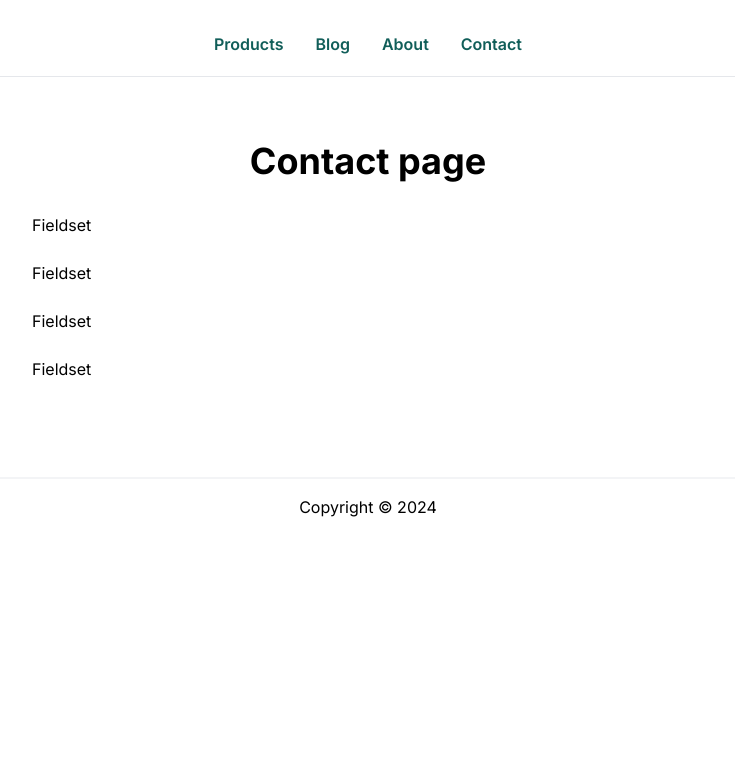
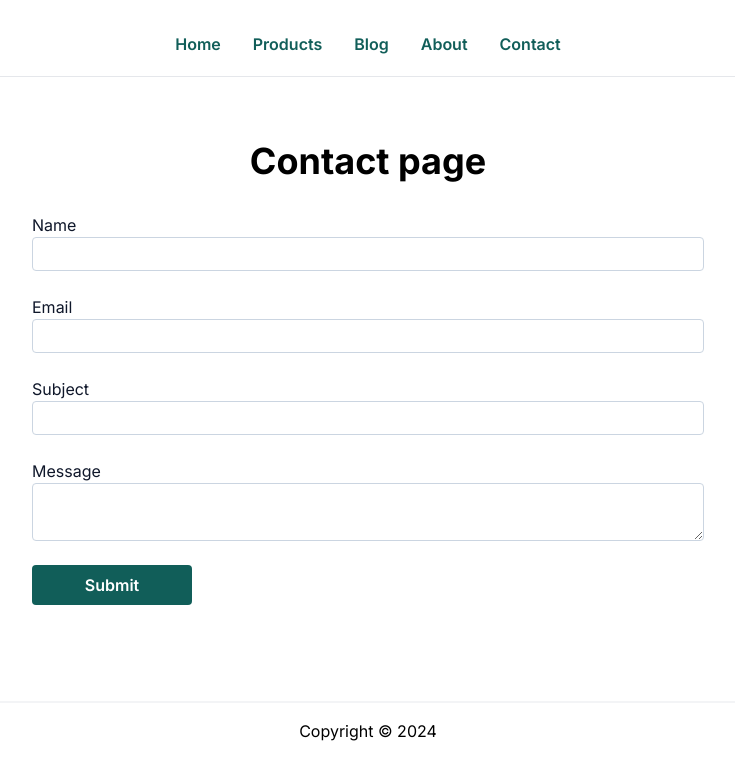
Before and after one commit to ristotoldsep/headless-wordpress, a Next.js app: page /contact in a window 1280 px wide. Shown: the top 780 px of the page, without its empty margins (272-1007 px from the left). Built offline with nearby package versions, Linux system fonts and the light colour scheme.

Commit message:
Updated project

```diff
--- /dev/null
+++ b/src/app/[slug]/page.js
@@ -0,0 +1,16 @@
+import React from 'react'
+
+const Page = () => {
+  return (
+    <div className='container mx-auto p-8 pb-16'>
+    <section>
+        <h1 className='text-4xl bold text-center font-bold mb-8'>About us</h1>
+        <div>
+            <p>Lorem ipsum</p>
+        </div>
+    </section>
+</div>
+  )
+}
+
+export default Page
--- a/src/app/components/Fieldset.js
+++ b/src/app/components/Fieldset.js
@@ -1,9 +1,13 @@
-import React from 'react'
+// Fieldset.js
 
-const Fieldset = () => {
+import React from 'react';
+
+const Fieldset = ({ children }) => {
   return (
-    <div>Fieldset</div>
-  )
-}
+    <div className='flex flex-col'>
+      {children}
+    </div>
+  );
+};
 
-export default Fieldset
+export default Fieldset;
--- a/src/app/components/Input.js
+++ b/src/app/components/Input.js
@@ -1,7 +1,19 @@
-const Input = ({ required, type, name, id, className }) => {
-    return (
-        <input required={required} type={type} name={name} id={id} className={`border rounded border-slate-300 outline-0 py-1 px-3 hover:border-slate-900 focus:border-slate-900 ${className || ''}`} />
-    )
-}
+//Input.js
 
-export default Input
+const Input = ({ required, type, name, id, className, value, onChange }) => {
+  return (
+    <input
+      required={required}
+      type={type}
+      name={name}
+      id={id}
+      className={`border rounded border-slate-300 outline-0 py-1 px-3 hover:border-slate-900 focus:border-slate-900 ${
+        className || ""
+      }`}
+      value={value}
+      onChange={onChange}
+    />
+  );
+};
+
+export default Input;
--- a/src/app/components/Navigation.js
+++ b/src/app/components/Navigation.js
@@ -4,6 +4,9 @@ import Link from "next/link";
 const Navigation = () => {
   return (
     <nav className="flex justify-center gap-8 mb-5">
+      <Link href="/" className="font-semibold text-teal-800">
+        Home
+      </Link>
       <Link href="/products" className="font-semibold text-teal-800">
         Products
       </Link>
--- a/src/app/components/Textarea.js
+++ b/src/app/components/Textarea.js
@@ -1,9 +1,18 @@
-import React from 'react'
+// Textarea.js
 
-const Textarea = () => {
-  return (
-    <div>Textarea</div>
-  )
-}
+import React from 'react';
 
-export default Textarea
+const Textarea = ({ required, name, id, className, value, onChange }) => {
+    return (
+        <textarea
+            name={name}
+            required={required}
+            id={id}
+            className={`border rounded border-slate-300 outline-0 py-1 px-3 hover:border-slate-900 focus:border-slate-900 ${className || ''}`}
+            value={value}
+            onChange={onChange}
+        />
+    );
+};
+
+export default Textarea;
--- a/src/app/contact/Form.js
+++ b/src/app/contact/Form.js
@@ -1,57 +1,127 @@
 'use client'
+// Form.js
 
-import Input from "../components/Input"
-import Textarea from "../components/Textarea"
-import Fieldset from "../components/Fieldset"
-import Button from "../components/Button"
+import React, { useState } from 'react';
+import Input from "../components/Input";
+import Textarea from "../components/Textarea";
+import Fieldset from "../components/Fieldset";
+import Button from "../components/Button";
 
-const INPUT = 'INPUT';
-const TEXTAREA = 'TEXTAREA';
-
-const fields = [
+const initialFields = [
   {
     label: 'Name',
-    component: 'INPUT',
     type: 'text',
-    name: 'full_name',
-    id: 'full_name'
+    name: 'your-name',
+    id: 'your-name',
+    value: ''
   },
   {
     label: 'Email',
-    component: 'INPUT',
     type: 'email',
-    name: 'email',
-    id: 'email'
+    name: 'your-email',
+    id: 'your-email',
+    value: ''
   },
   {
     label: 'Subject',
-    component: 'INPUT',
     type: 'text',
-    name: 'subject',
-    id: 'subject'
+    name: 'your-subject',
+    id: 'your-subject',
+    value: ''
   },
   {
     label: 'Message',
-    component: 'TEXTAREA',
-    type: 'text',
-    name: 'message',
-    id: 'message'
+    type: 'textarea',
+    name: 'your-message',
+    id: 'your-message',
+    value: ''
   },
-
-]
+];
 
 const Form = () => {
+  const [fields, setFields] = useState(initialFields);
+  const [successMessage, setSuccessMessage] = useState('');
+
+  const handleSubmit = async (event) => {
+    event.preventDefault();
+
+    const formData = new FormData(event.target);
+
+    const reqOptions = {
+      method: 'POST',
+      body: formData,
+    }
+
+    const request = await fetch('https://gatsby.vdisain.dev/wp-json/contact-form-7/v1/contact-forms/1598/feedback?_wpcf7_unit_tag=1598', reqOptions);
+
+    const response = await request.json();
+
+    if (!response) {
+      return alert("Unexpected error occurred. Try again later.");
+    }
+
+    if (response.invalid_fields && response.invalid_fields.length > 0) {
+      setFields(fields.map(field => {
+        const error = response.invalid_fields.find(x => x.field === field.name);
+
+        return {
+          ...field,
+          validation_error: error ? true : false,
+          validation_message: error ? error.message : ''
+        }
+      }))
+    } else {
+      setFields(initialFields);
+      setSuccessMessage(response.message);
+    }
+  }
+
+  const handleChange = (event, name) => {
+    const { value } = event.target;
+    setFields(fields.map(field => {
+      if (field.name === name) {
+        return {
+          ...field,
+          value
+        };
+      }
+      return field;
+    }));
+  };
+
   return (
-    <form className="flex flex-col gap-6">
+    <div>
+      <form onSubmit={handleSubmit} className="flex flex-col gap-6">
         {fields.map(field => (
           <Fieldset key={field.id}>
             <label htmlFor={field.id} className="text-slate-900">{field.label}</label>
-          {field.component === INPUT && <Input type={field.required} name={field.name} id={field.id} />}
-          {field.component === TEXTAREA && <Textarea type={field.required} name={field.name} id={field.id} />}
+            {field.type === 'text' && (
+              <Input type={field.type} name={field.name} id={field.id} value={field.value} onChange={event => handleChange(event, field.name)} />
+            )}
+            {field.type === 'email' && (
+              <Input type={field.type} name={field.name} id={field.id} value={field.value} onChange={event => handleChange(event, field.name)} />
+            )}
+            {field.type === 'textarea' && (
+              <Textarea name={field.name} id={field.id} value={field.value} onChange={event => handleChange(event, field.name)} />
+            )}
+            {field.validation_error && <div className='text-sm text-red-500 mt-1'>{field.validation_message}</div>}
           </Fieldset>
         ))}
+        <Button type="submit" className="w-40">Submit</Button>
       </form>
-  )
-}
+      {successMessage && (
+        <div className="flex items-center p-4 mb-4 mt-5 text-sm text-green-800 border border-green-300 rounded-lg bg-green-50   dark:border-green-800" role="alert">
+        <svg className="flex-shrink-0 inline w-4 h-4 me-3" aria-hidden="true" xmlns="http://www.w3.org/2000/svg" fill="currentColor" viewBox="0 0 20 20">
+          <path d="M10 .5a9.5 9.5 0 1 0 9.5 9.5A9.51 9.51 0 0 0 10 .5ZM9.5 4a1.5 1.5 0 1 1 0 3 1.5 1.5 0 0 1 0-3ZM12 15H8a1 1 0 0 1 0-2h1v-3H8a1 1 0 0 1 0-2h2a1 1 0 0 1 1 1v4h1a1 1 0 0 1 0 2Z"/>
+        </svg>
+        <span className="sr-only">Info</span>
+        <div>
+          <span className="font-medium">{successMessage}</span>
+        </div>
+      </div>
+      )}
+    </div>
+  );
+};
 
-export default Form
+export default Form;
--- a/src/app/page.js
+++ b/src/app/page.js
@@ -1,9 +1,41 @@
 
+// Home component
+import Link from 'next/link'
 import React from 'react'
 
 const Home = () => {
   return (
-    <div>Home</div>
+    <section>
+      <div className="mx-auto max-w-screen-xl px-4 py-32 lg:items-center">
+        <div className="mx-auto max-w-xl text-center">
+          <h1 className="text-3xl font-extrabold sm:text-9xl">
+            Headless
+            <strong className="font-extrabold text-teal-800 sm:block">Wordpress</strong>
+          </h1>
+
+          <p className="mt-4 sm:text-xl/relaxed">
+            Lorem ipsum dolor sit amet consectetur, adipisicing elit. Nesciunt illo tenetur fuga ducimus
+            numquam ea!
+          </p>
+
+          <div className="mt-8 flex flex-wrap justify-center gap-4">
+            <Link
+              className="block w-full rounded bg-teal-800 px-12 py-3 text-sm font-medium text-white shadow hover:bg-teal-900 focus:outline-none focus:ring active:bg-teal-900 sm:w-auto"
+              href="/products"
+            >
+              Our products
+            </Link>
+
+            <Link
+              className="block w-full rounded px-12 py-3 text-sm font-medium text-teal-600 shadow hover:text-teal-900 focus:outline-none focus:ring active:text-teal-900 sm:w-auto"
+              href="/about"
+            >
+              About us
+            </Link>
+          </div>
+        </div>
+      </div>
+    </section>
   )
 }
 
```
Lines whose indentation alone changed are shown as unchanged.
